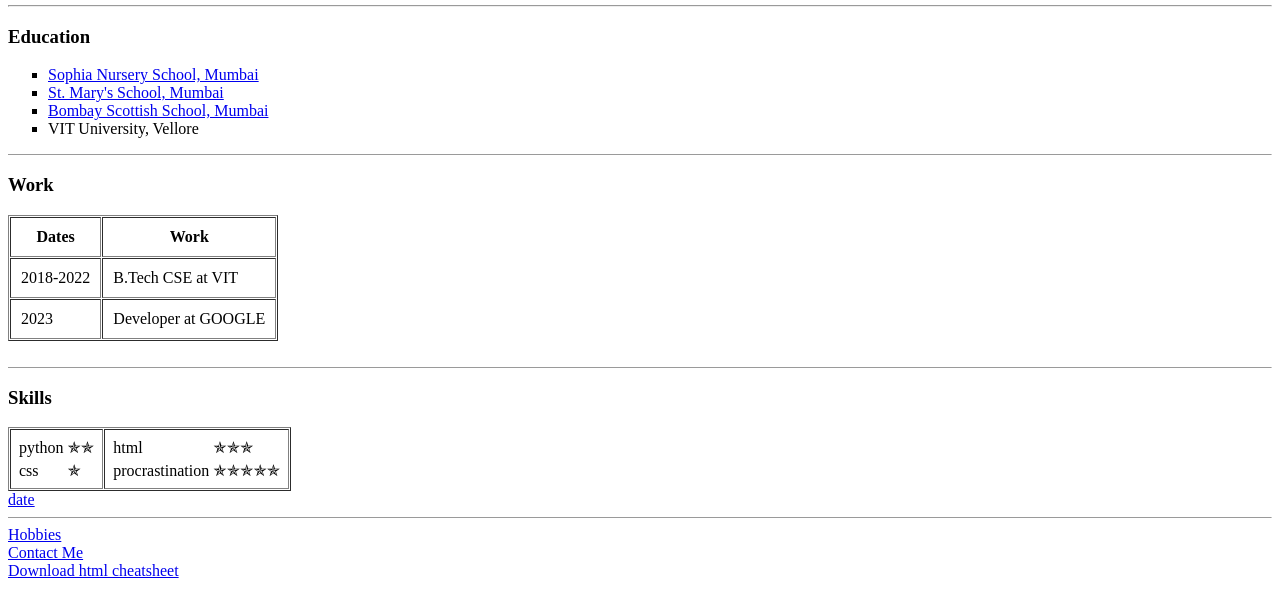
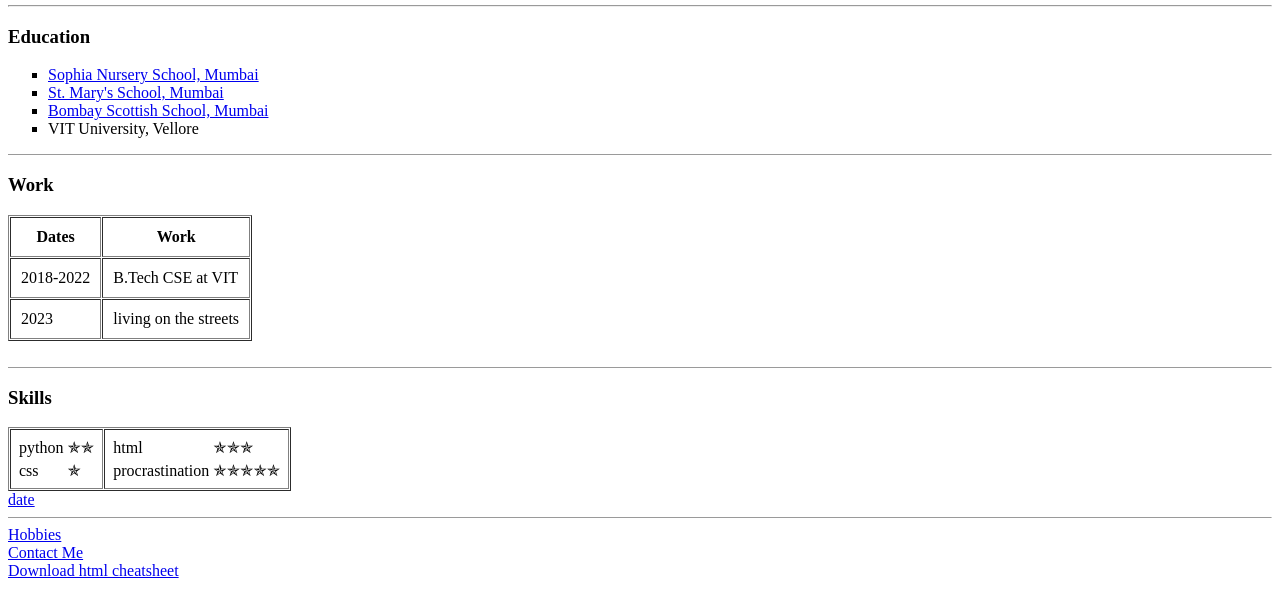
Before and after one commit to kshitijpatne/trialCV, a plain HTML site: page index.html in a window 1280 px wide. Shown: the part 207-800 px from the top of the page. Drawn offline with Linux system fonts and the light colour scheme.

Commit message:
add files

```diff
--- a/index.html
+++ b/index.html
@@ -39,7 +39,7 @@
     </tr>
     <tr>
       <td>2023</td>
-      <td>Developer at GOOGLE</td>
+      <td>living on the streets</td>
     </tr>
     </tbody>
   </table>
```
